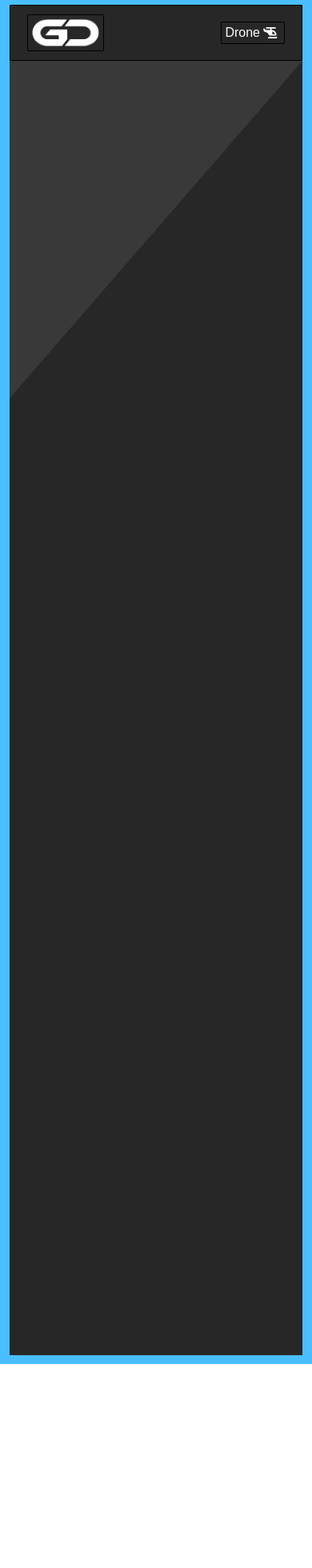
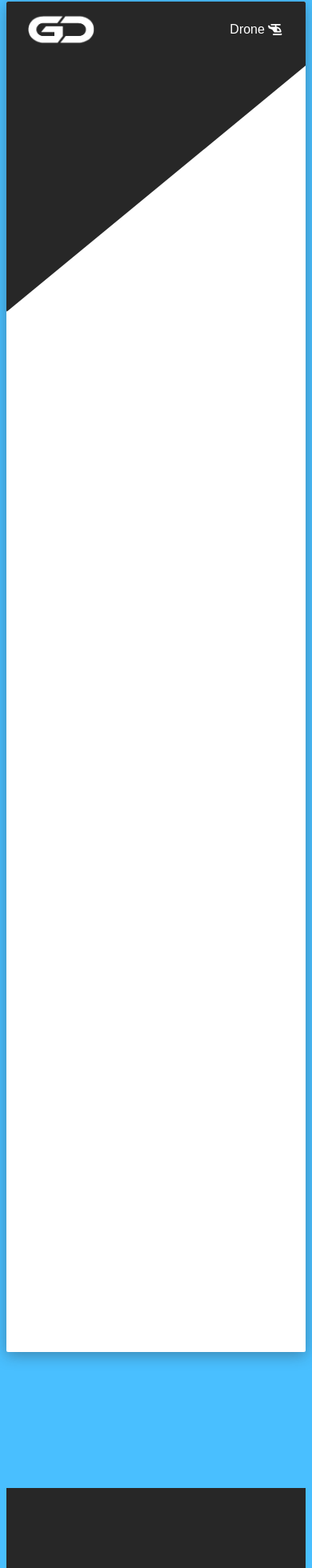
Before and after one commit to Jadeng24/goodwin-drone, a React (Create React App) app: page / in a window 390 px wide. Shown: the part 6-1966 px from the top of the page at 80% size. Before the commit the page ends 1711 px from the top, so only its background shows below. Built offline with nearby package versions, Linux system fonts and the light colour scheme.

Commit message:
creating home page layout with video triangle overlay

```diff
--- /dev/null
+++ b/src/Components/Footer/Footer.css
@@ -0,0 +1,35 @@
+.Footer {
+    align-self: flex-end;
+    border-bottom: 125px solid #272727;
+	border-left: 75px solid transparent;
+	border-right: 0px solid transparent;
+    width: 60vw;
+    margin-top: 50px;
+    border-top-right-radius: 2px;
+    min-width: calc(480px + 75px - 3vw);
+}
+.FooterBtns {
+    height: 100px;
+    width:100%;
+}
+
+ /* Tablets */
+@media (max-width: 480px) {
+    .Footer {
+        width: 100%;
+        background: none;
+        border: none;
+        margin-top: 150px;
+        min-width: 0px;
+    }
+    .FooterBtns {
+        width: 100%;
+        height: 125px;
+        background: #272727;
+        /* transition: .3s; */
+    }
+}
+
+/* Smartphones */
+@media (max-device-width : 480px) {
+}
--- /dev/null
+++ b/src/Components/Footer/Footer.js
@@ -0,0 +1,21 @@
+import React, { Component } from 'react';
+import './Footer.css';
+
+class Footer extends Component{
+    constructor(){
+        super();
+
+        this.state = {
+
+        }
+    }
+
+    render(){
+        return (
+            <div className='Footer'>
+                <div className="FooterBtns"></div>
+            </div>
+        )
+    }
+}
+export default Footer;
--- a/src/Components/Home/Home.css
+++ b/src/Components/Home/Home.css
@@ -2,19 +2,74 @@
     background: rgb(73, 191, 255);
     width: 100vw;
     min-height: 200vh;
-    padding: 3vw;
+    padding: 2vw;
     display: flex;
+    flex-direction: column;
     justify-content: center;
-    align-items: center;
+    align-items: flex-start;
+    padding-bottom: 0px;
+
 }
 .HomeContent {
     width: 100%;
     min-height: 200vh;
+    /* background: #272727; */
+    position: relative;
+    box-shadow: 0px 4px 18px #2727275e;
+    border-radius: 2px;
+    margin-bottom: 20px;
+    background: white;
+}
+.fixedNav {
+    position: absolute;
+    top: 0px;
+    z-index: 1;
+    width: 100%;
+}
+.videoHolder {
+    width: 100%;
+    height: 96vh;
+    position: relative;
     background: #272727;
+    border-radius: 2px;
 }
-.greyTriangle {
+.whiteTriangle {
+    position: absolute;
+    bottom: 0px;
     width: 0;
-	height: 0;
-	border-top: 50vh solid #393939;
-	border-right: 94vw solid transparent;
+	border-bottom: calc(96vh - 140px) solid white;
+    border-left: 96vw solid transparent;
 }
+.whiteDiv {
+    width: 100%;
+    min-height: 60vh;
+    background: white;
+}
+/* Desktop */
+@media (max-width: 1224px) {
+    .videoHolder {
+        height: 76vh;
+    }
+    .whiteTriangle {
+        border-bottom: calc(76vh - 120px) solid white;
+    }
+}
+ /* Tablets */
+@media (max-width: 768px) {
+    .videoHolder {
+        height: 46vh;
+    }
+    .whiteTriangle {
+        border-bottom: calc(46vh - 80px) solid white;
+    }
+}
+
+/* Smartphones */
+@media (max-device-width : 480px) {
+    .videoHolder {
+        height: 36vh;
+    }
+    .whiteTriangle {
+        border-bottom: calc(36vh - 50px) solid white;
+    }
+}
--- a/src/Components/Home/Home.js
+++ b/src/Components/Home/Home.js
@@ -2,6 +2,7 @@ import React, { Component } from 'react';
 import './Home.css';
 // import { FontAwesomeIcon } from '@fortawesome/react-fontawesome';
 import Nav from '../Nav/Nav.js';
+import Footer from '../Footer/Footer.js';
 class Home extends Component {
     constructor() {
         super();
@@ -15,16 +16,21 @@ class Home extends Component {
         return (
             <div className='Home'>
                 <div className="HomeContent">
-                    <Nav />
-
-                    <div className="greyTriangle">
+                    <div className="fixedNav"><Nav /></div>
+                    <div className='videoHolder'>
+                        <div className="whiteTriangle">
+                        </div>
+                    </div>
+                    <div className="whiteDiv">
                     </div>
 
 
 
 
 
+
                 </div>
+                <Footer/>
             </div>
         )
     }
--- a/src/Components/Nav/Nav.css
+++ b/src/Components/Nav/Nav.css
@@ -4,24 +4,19 @@
     align-items: center;
     width: 100%;
     height: 70px;
-    border: solid 1px black;
-
 }
 .flexCenter {
     display: flex;
     justify-content: center;
     align-items: center;
-
 }
-
  .navBtns {
-     display:flex;
-     justify-content: space-between;
+    display:flex;
+    justify-content: space-between;
     position: relative;
     width: 100%;
     padding: 4px 2vw;
 }
-
 img.gdLogo {
     color: white;
     height: 40px;
@@ -31,7 +26,6 @@ img.gdLogo {
     border-radius: 2px;
     margin: 14px;
     padding: 2px 4px;
-    border: solid 1px black;
     height: 100%;
 
 }
```
